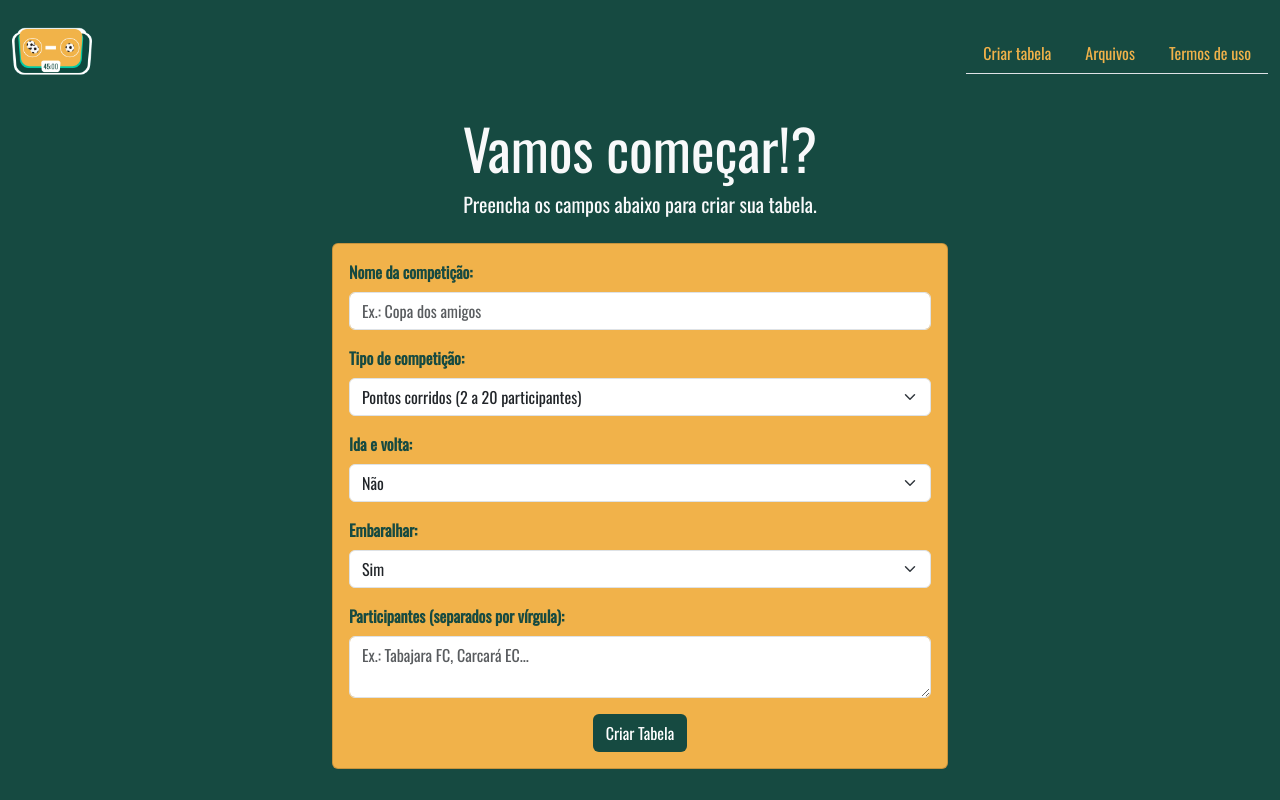
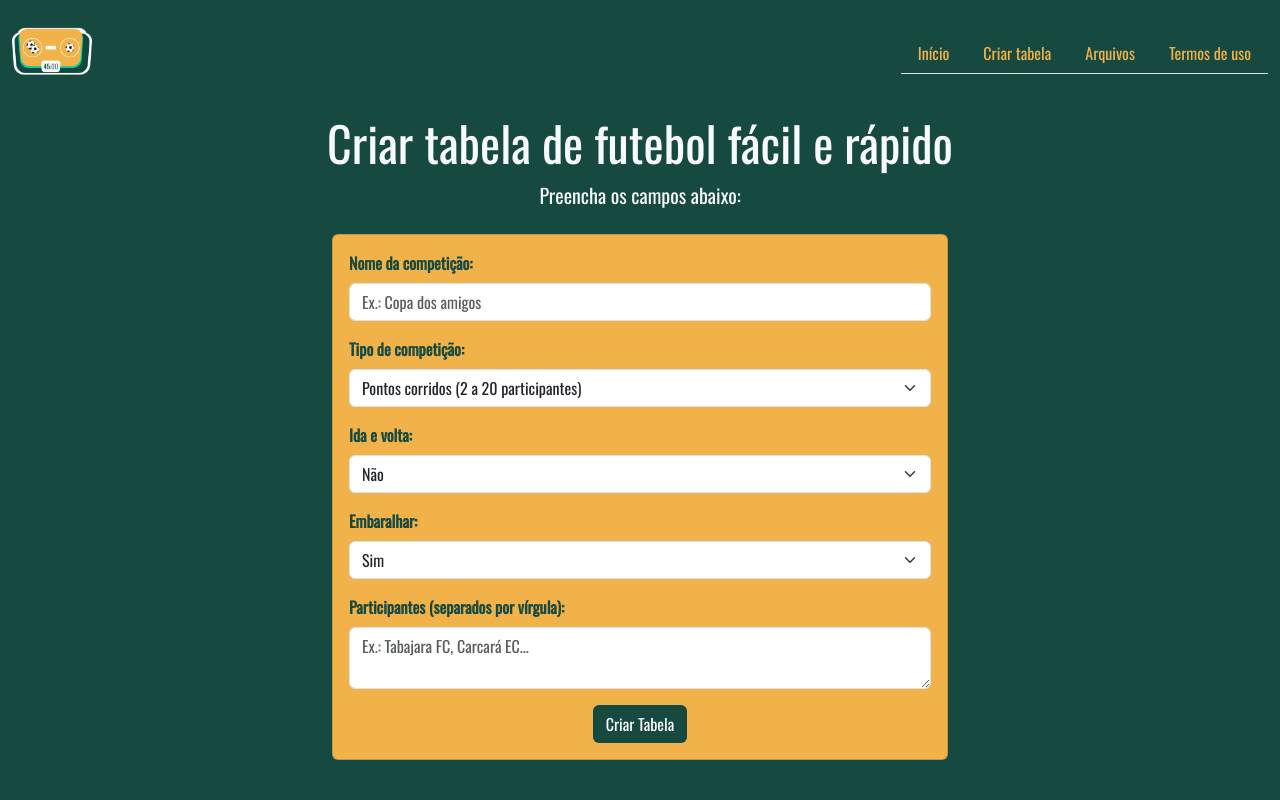
Before and after one commit to savi8sant8s/soccer-table, a Next.js app: page /criar-tabela in a window 1280 px wide. Shown: the top 800 px of the page. Built offline with nearby package versions, Linux system fonts and the light colour scheme.

Commit message:
Improved layout

```diff
--- a/components/custom-menu.js
+++ b/components/custom-menu.js
@@ -28,6 +28,9 @@ export default class CustomMenu extends Component {
                     <div className={"collapse navbar-collapse justify-content-end " + show} id="navbarApp">
                         <ul className={show ? "navbar-nav me-auto": "nav nav-tabs"}>
                             <li className="nav-item">
+                                <a style={{ color: "#F1B24A" }} className="nav-link" href="/">Início</a>
+                            </li>
+                            <li className="nav-item">
                                 <a style={{ color: "#F1B24A" }} className="nav-link" href="/criar-tabela">Criar tabela</a>
                             </li>
                             <li className="nav-item">
--- a/pages/arquivos.js
+++ b/pages/arquivos.js
@@ -11,7 +11,7 @@ export default class NotFound extends Component {
                 <CustomMenu />
                 <div className="container">
                     <div className="text-center text-light">
-                        <h1 className="display-4">Arquivos</h1>
+                        <h1 className="display-5">Arquivos</h1>
                     </div>
                     <div class="mt-5 row justify-content-center">
                         <div className="card" style={{ width: "20rem", textAlign: "justify" }}>
--- a/pages/criar-tabela.js
+++ b/pages/criar-tabela.js
@@ -128,8 +128,8 @@ export default class CreateTable extends Component {
                 <div className="container-fluid">
                     <div className="row justify-content-center">
                         <div className="jumbotron text-center text-light p-2">
-                            <h1 className="display-4">Vamos começar!?</h1>
-                            <p className="lead">Preencha os campos abaixo para criar sua tabela.</p>
+                            <h1 className="display-5">Criar tabela de futebol fácil e rápido</h1>
+                            <p className="lead">Preencha os campos abaixo:</p>
                         </div>
                         <div className="col-sm-6">
                             <div className="card" style={{ background: "#F1B24A", color: "#164A41" }}>
--- a/pages/index.js
+++ b/pages/index.js
@@ -13,7 +13,7 @@ export default class AppCreateTable extends Component {
                 <CustomHead />
                 <CustomMenu />
                 <div className="container-fluid text-center text-light">
-                    <h1 className="display-4">Crie uma tabela de futebol agora mesmo!</h1>
+                    <h1 className="display-5">Crie uma tabela de futebol agora mesmo!</h1>
                     <p className="lead">Faça gratuitamente e de forma rápida. O que você está esperando!?</p>
                     <a style={{ background: "#F1B24A", color: "white" }} className="btn btn-lg mt-2" href="/criar-tabela">Criar tabela agora</a>
 
@@ -43,7 +43,6 @@ export default class AppCreateTable extends Component {
                         <h4 className="p-1"><span className="badge bg-secondary">PNG</span></h4>
                         <h4 className="p-1"><span className="badge bg-danger">PDF</span></h4>
                     </div>
-                    <a style={{ background: "#F1B24A", color: "white" }} className="btn btn-lg mt-2" href="/criar-tabela">Criar tabela agora</a>
 
                     <h4 className="mt-3">Compartilhe:</h4>
                     <div className="d-flex flex-row justify-content-center mt-2">
--- a/pages/sitemap.xml.js
+++ b/pages/sitemap.xml.js
@@ -6,7 +6,7 @@ export const getServerSideProps = ({ res }) => {
     <url>
     <loc>https://tabeladefutebol.com.br/</loc>
     <lastmod>2021-06-20T11:05:00+00:00</lastmod>
-    <priority>1.00</priority>
+    <priority>0.90</priority>
     </url>
     <url>
     <loc>https://tabeladefutebol.com.br/criar-tabela</loc>
@@ -16,7 +16,7 @@ export const getServerSideProps = ({ res }) => {
     <url>
     <loc>https://tabeladefutebol.com.br/arquivos</loc>
     <lastmod>2021-06-20T11:05:00+00:00</lastmod>
-    <priority>1.00</priority>
+    <priority>0.60</priority>
     </url>
     </urlset>
   `;
--- a/pages/tabela.js
+++ b/pages/tabela.js
@@ -130,7 +130,7 @@ export default class CreateTable extends Component {
                 <div className="container-fluid">
                     <div className="row justify-content-center">
                         <div className="jumbotron text-center text-light p-2">
-                            <h1 className="display-4">Resultado:</h1>
+                            <h1 className="display-5">Resultado:</h1>
                         </div>
                         <div className="col-sm-8">
                             <p className="text-light">Escolha um formato para baixar:</p>
--- a/pages/termos.js
+++ b/pages/termos.js
@@ -12,7 +12,7 @@ export default class Terms extends Component {
                 <div className="container-fluid">
                     <div className="row justify-content-center">
                         <div className="jumbotron text-center text-light p-2">
-                            <h1 className="display-4">Termos de uso</h1>
+                            <h1 className="display-5">Termos de uso</h1>
                         </div>
                         <div style={{textAlign: "justify"}} className="col-sm-6 text-light p-3 mt-3">
                             <h4>Política Privacidade</h4>
```
